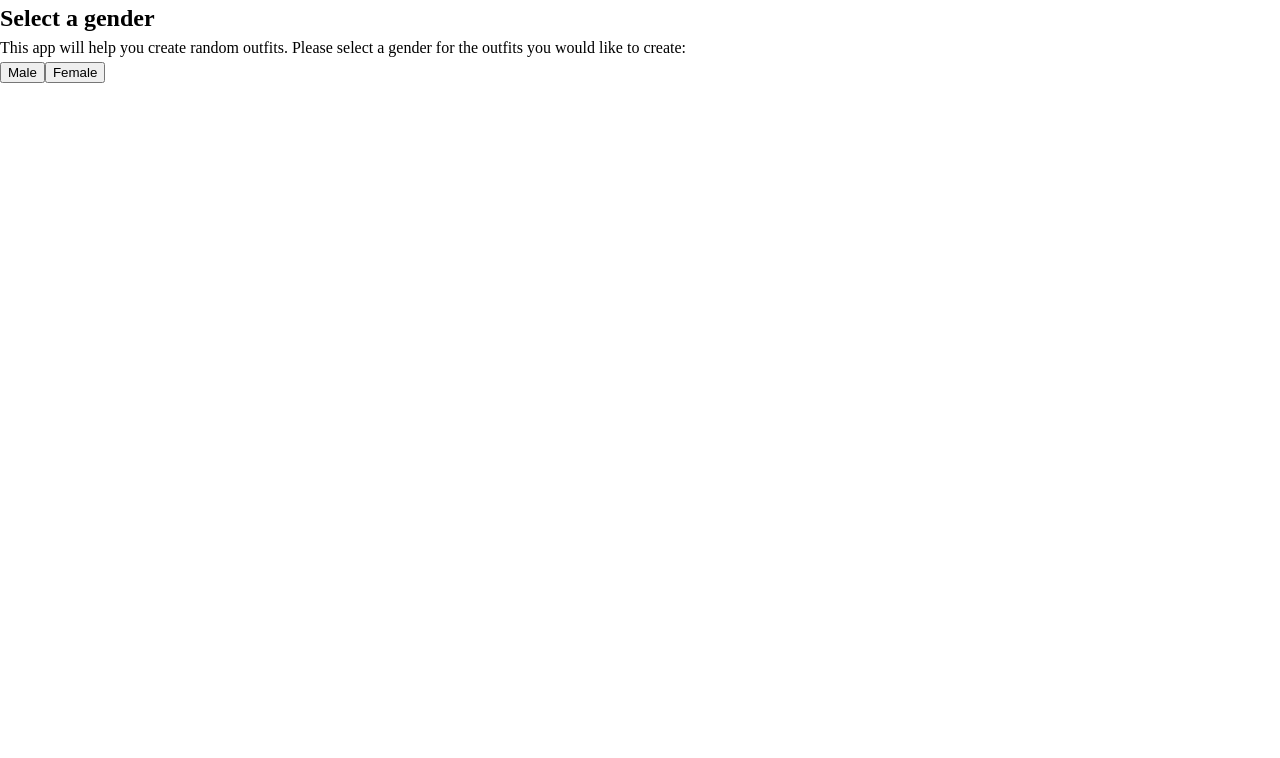
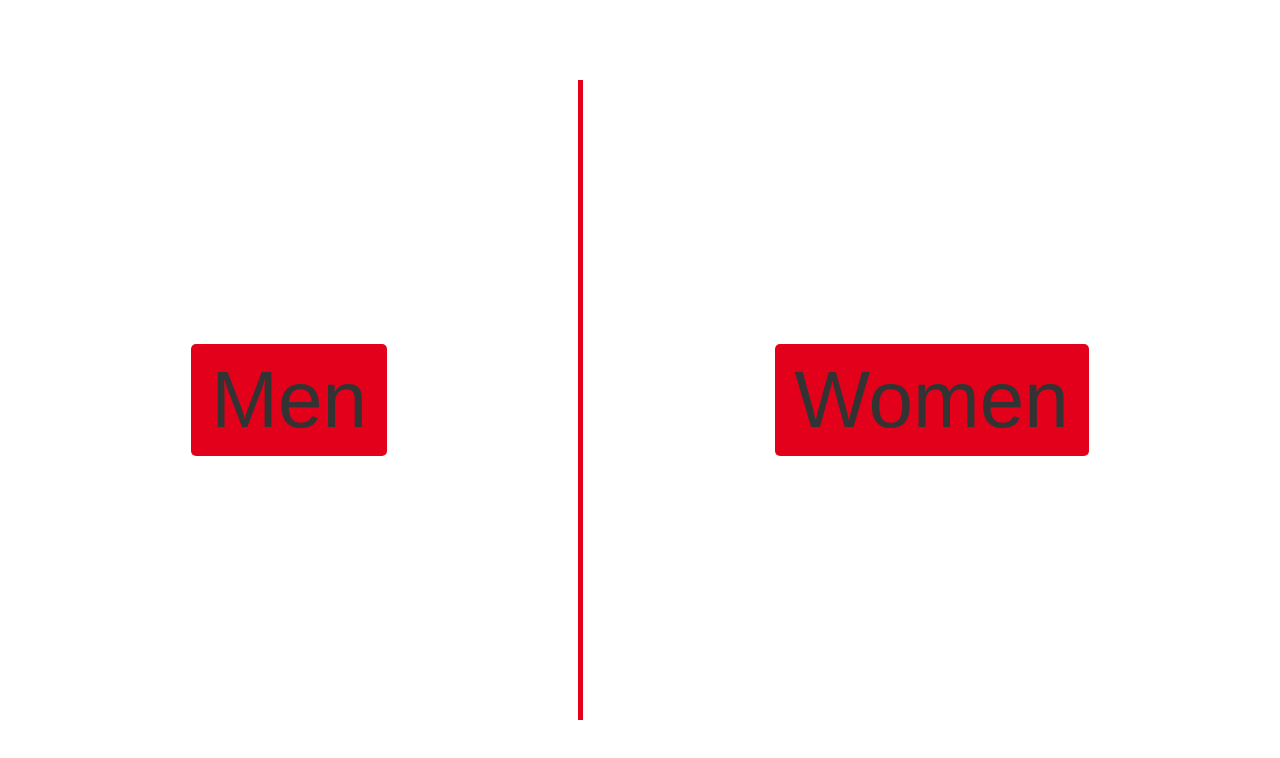
Before and after one commit to HaoLiHaiO/outfit-creator, a React (Vite) app: page / in a window 1280 px wide. Shown: the top 758 px of the page. Built offline with nearby package versions, Linux system fonts and the light colour scheme.

Commit message:
feat: style GenderSelection using New Yorker red and gray

```diff
--- a/src/components/gender-selection/GenderSelection.tsx
+++ b/src/components/gender-selection/GenderSelection.tsx
@@ -1,3 +1,5 @@
+import "./gender-selection.css";
+
 type Gender = "male" | "female";
 
 interface IGenderSelectionProps {
@@ -10,14 +12,17 @@ export const GenderSelection = ({ setGender }: IGenderSelectionProps) => {
   };
 
   return (
-    <div>
-      <h2>Select a gender</h2>
-      <p>
-        This app will help you create random outfits. Please select a gender for
-        the outfits you would like to create:
-      </p>
-      <button onClick={() => handleSelection("male")}>Male</button>
-      <button onClick={() => handleSelection("female")}>Female</button>
+    <div className="gender-selection">
+      <button className="gender-button" onClick={() => handleSelection("male")}>
+        Men
+      </button>
+      <div className="separator"></div>
+      <button
+        className="gender-button"
+        onClick={() => handleSelection("female")}
+      >
+        Women
+      </button>
     </div>
   );
 };
--- /dev/null
+++ b/src/components/gender-selection/gender-selection.css
@@ -0,0 +1,46 @@
+.gender-selection {
+    display: flex;
+    flex-direction: column;
+    align-items: center;
+    justify-content: space-evenly;
+    height: 100vh;
+    text-align: center;
+    gap: 20px;
+    padding: 0 20px;
+  }
+
+  .separator {
+    width: 80%;
+    height: 5px;
+    background-color: #e2001a; /* New Yorker's red! :) */
+  }
+
+  .gender-button {
+    padding: 10px 20px;
+    font-size: 2rem;
+    color: #333333; /* New Yorker's gray :D */
+    background-color: #e2001a;
+    border: none;
+    border-radius: 5px;
+    cursor: pointer;
+    transition: background-color 0.3s ease;
+  }
+
+  .gender-button:hover {
+    background-color: #ffffff;
+  }
+
+  @media (min-width: 768px) {
+    .gender-selection {
+      flex-direction: row;
+    }
+
+    .separator {
+      width: 5px;
+      height: 80%;
+    }
+
+    .gender-button {
+      font-size: 5rem;
+    }
+  }
```
